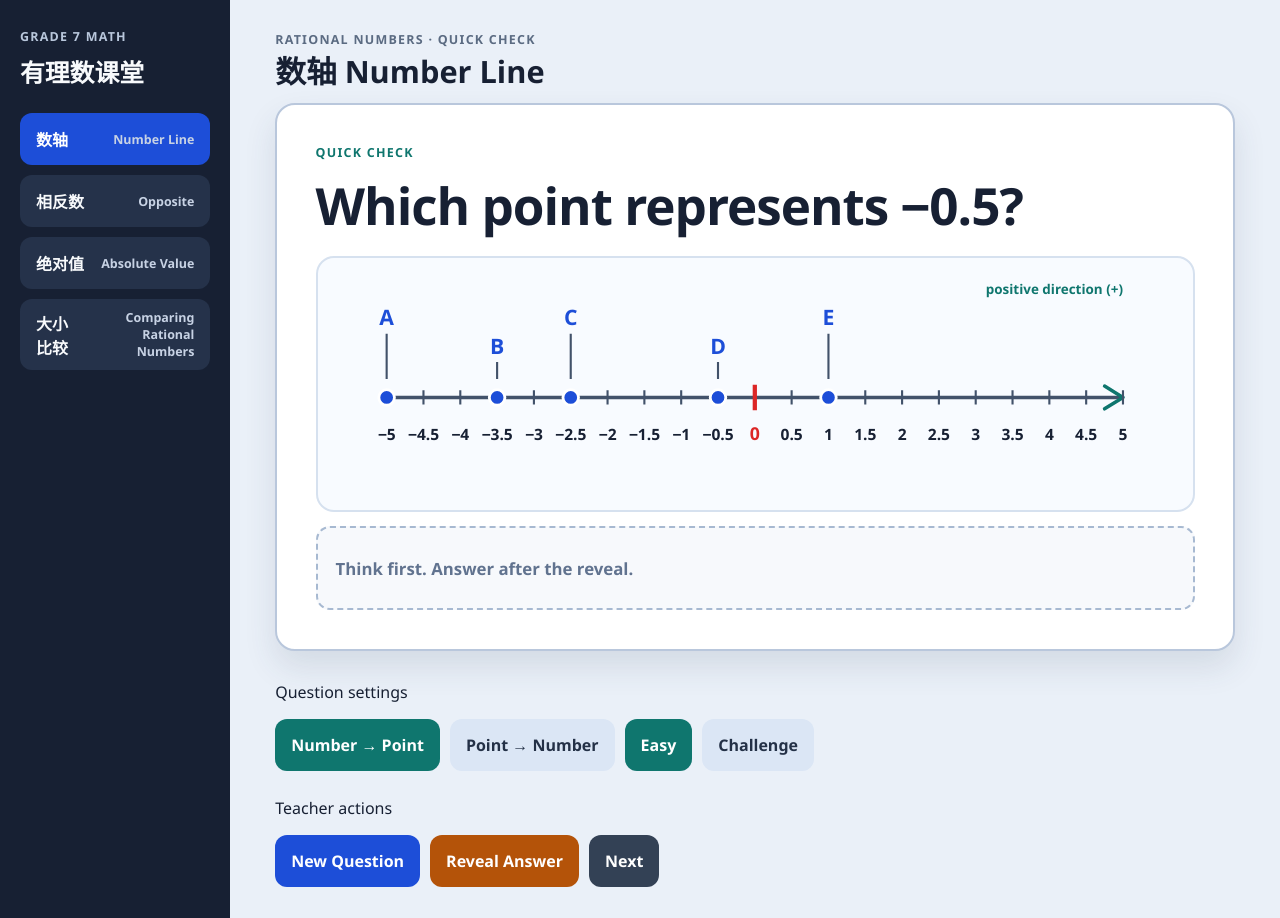
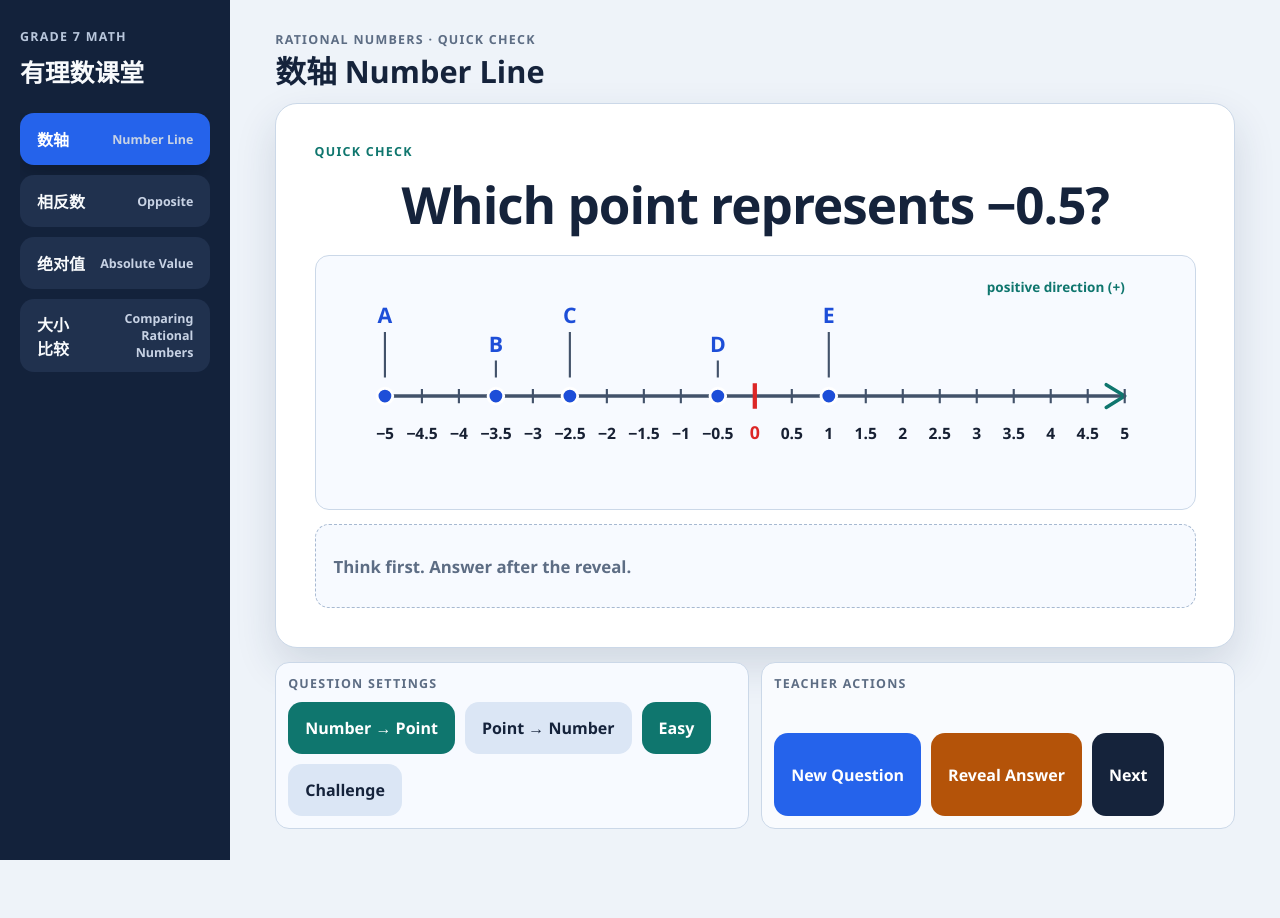
Before and after one commit to DING0180/rational-numbers-classroom-v2, a website built with Vite: page index.html in a window 1280 px wide. After the commit the page ends 860 px from the top, so only its background shows below. Built offline with nearby package versions, Linux system fonts and the light colour scheme.

Commit message:
feat: refresh classroom workspace visual system

```diff
--- a/src/styles.css
+++ b/src/styles.css
@@ -1,29 +1,49 @@
-:root { color: #172033; background: #eaf0f8; font-family: "Segoe UI", "Microsoft YaHei", sans-serif; }
+:root {
+  --canvas: #eef3f9;
+  --surface: #ffffff;
+  --surface-muted: #f7faff;
+  --ink: #15233b;
+  --ink-muted: #5d6d84;
+  --rail: #13223b;
+  --primary: #2563eb;
+  --teal: #0f766e;
+  --reveal: #b45309;
+  --line: #cbd8e8;
+  --radius-lg: 22px;
+  --radius-md: 14px;
+  --shadow-stage: 0 18px 42px rgb(28 49 82 / 14%);
+  --focus: #f59e0b;
+  color: var(--ink);
+  background: var(--canvas);
+  font-family: "Segoe UI", "Microsoft YaHei", sans-serif;
+}
+
 * { box-sizing: border-box; }
 html, body, #app { min-block-size: 100%; margin: 0; }
-body { min-inline-size: 0; }
-button { min-height: 52px; border: 0; border-radius: 12px; padding: 10px 16px; font: inherit; font-weight: 750; cursor: pointer; }
-button:focus-visible { outline: 3px solid #f59e0b; outline-offset: 3px; }
+body { min-inline-size: 0; background: var(--canvas); }
+button { min-height: 52px; border: 1px solid transparent; border-radius: var(--radius-md); padding: 10px 16px; font: inherit; font-weight: 750; cursor: pointer; transition: transform 140ms ease, box-shadow 140ms ease, background-color 140ms ease; }
+button:focus-visible { outline: 3px solid var(--focus); outline-offset: 3px; }
+button:active:not(:disabled) { transform: translateY(1px); box-shadow: inset 0 2px 0 rgb(0 0 0 / 12%); }
 button:disabled { cursor: default; opacity: .55; }
 
 .classroom-app { min-block-size: 100dvh; display: grid; grid-template-columns: clamp(220px, 18vw, 280px) minmax(0, 1fr); overflow: hidden; }
-.sidebar { min-block-size: 0; display: flex; flex-direction: column; gap: 24px; padding: 28px 20px; background: #172033; color: #f8fafc; }
-.sidebar-header p, .workspace-header p, .quick-check-label, .answer-label { margin: 0; font-size: .78rem; font-weight: 800; letter-spacing: .1em; text-transform: uppercase; }
+.sidebar { min-block-size: 0; display: flex; flex-direction: column; gap: 24px; padding: 28px 20px; background: var(--rail); color: #f8fafc; }
+.sidebar-header p, .workspace-header p, .quick-check-label, .answer-label, .control-group-label { margin: 0; font-size: .78rem; font-weight: 800; letter-spacing: .1em; text-transform: uppercase; }
 .sidebar-header p { color: #b9c7dc; }
 .sidebar-header h2 { margin: 8px 0 0; font-size: 1.55rem; }
 .sidebar nav { min-block-size: 0; display: grid; align-content: start; gap: 10px; overflow: auto; }
-.sidebar button { min-inline-size: 0; display: flex; justify-content: space-between; align-items: center; gap: 10px; background: #25324a; color: #f8fafc; text-align: left; }
+.sidebar button { min-inline-size: 0; display: flex; justify-content: space-between; align-items: center; gap: 10px; background: #20314e; color: #f8fafc; text-align: left; }
 .sidebar button span:last-child { color: #c7d2e4; font-size: .78rem; font-weight: 600; text-align: right; }
-.sidebar button[aria-current='page'] { background: #1d4ed8; color: white; }
+.sidebar button[aria-current='page'] { background: var(--primary); color: white; box-shadow: 0 8px 18px rgb(0 0 0 / 20%); }
 
 .workspace { min-inline-size: 0; min-block-size: 0; display: grid; grid-template-rows: auto minmax(0, 1fr) auto; gap: clamp(12px, 1.8vh, 20px); padding: clamp(18px, 2.4vw, 36px) clamp(20px, 3.5vw, 64px); overflow: hidden; }
-.workspace-header p { color: #5b6b82; }
+.workspace-header p { color: var(--ink-muted); }
 .workspace-header h1 { margin: 6px 0 0; font-size: clamp(1.65rem, 2.4vw, 2.65rem); line-height: 1.15; }
-.classroom-stage { min-inline-size: 0; min-block-size: 0; display: grid; grid-template-rows: auto minmax(0, 1fr) minmax(84px, auto); gap: clamp(12px, 1.8vh, 20px); padding: clamp(22px, 3vw, 48px); overflow: hidden; border: 2px solid #b9c7dc; border-radius: 20px; background: white; box-shadow: 0 16px 32px rgb(46 63 91 / 12%); }
-.quick-check-label { color: #0f766e; }
-.question-panel { min-inline-size: 0; min-block-size: 0; display: flex; flex-direction: column; justify-content: center; gap: clamp(16px, 2.5vh, 28px); }
-.question-prompt { max-inline-size: 31ch; margin: 0; color: #172033; font-size: clamp(2rem, 4vw, 4.6rem); font-weight: 800; line-height: 1.18; letter-spacing: -.02em; }
-.number-line-visual { min-inline-size: 0; min-block-size: 0; flex: 1 1 auto; display: grid; align-items: center; padding: clamp(8px, 1vw, 18px); border: 2px solid #d6e1ef; border-radius: 18px; background: #f8fbff; overflow: hidden; }
+.classroom-stage { min-inline-size: 0; min-block-size: 0; display: grid; grid-template-rows: auto minmax(0, 1fr) minmax(84px, auto); gap: clamp(12px, 1.8vh, 20px); padding: clamp(22px, 3vw, 48px); overflow: hidden; border: 1px solid var(--line); border-radius: var(--radius-lg); background: var(--surface); box-shadow: var(--shadow-stage); }
+.quick-check-label { color: var(--teal); }
+.question-panel { min-inline-size: 0; min-block-size: 0; display: flex; flex-direction: column; align-items: center; justify-content: center; gap: clamp(16px, 2.5vh, 28px); }
+.question-prompt { inline-size: 100%; max-inline-size: 31ch; margin: 0; color: var(--ink); font-size: clamp(2rem, 4vw, 4.6rem); font-weight: 800; line-height: 1.18; letter-spacing: -.02em; text-align: center; }
+.number-line-visual { min-inline-size: 0; min-block-size: 0; inline-size: min(100%, 1100px); flex: 1 1 auto; display: grid; align-items: center; padding: clamp(8px, 1vw, 18px); border: 1px solid var(--line); border-radius: var(--radius-md); background: var(--surface-muted); overflow: hidden; }
 .number-line-svg { inline-size: 100%; max-block-size: min(39vh, 360px); display: block; overflow: visible; }
 .axis, .tick, .point-stem { stroke: #42526a; stroke-width: 3; }
 .axis { stroke-width: 5; }
@@ -35,21 +55,27 @@ button:disabled { cursor: default; opacity: .55; }
 .tick-label, .point-label { fill: #172033; font-family: inherit; font-weight: 750; text-anchor: middle; }
 .tick-label { font-size: 22px; }
 .point-label { fill: #1d4ed8; font-size: 30px; }
-.answer-panel { min-inline-size: 0; min-block-size: 84px; display: flex; align-items: center; gap: 12px; padding: 14px 18px; border: 2px dashed #a7b9d1; border-radius: 14px; background: #f7f9fc; color: #61738f; }
-.answer-panel--visible { display: grid; grid-template-columns: auto auto 1fr; align-items: baseline; border-style: solid; border-color: #0f766e; background: #ecfdf5; color: #172033; }
+
+.answer-panel { min-inline-size: 0; min-block-size: 84px; display: flex; align-items: center; gap: 12px; padding: 14px 18px; border: 1px dashed #a7b9d1; border-radius: var(--radius-md); background: var(--surface-muted); color: var(--ink-muted); }
+.answer-panel--visible { display: grid; grid-template-columns: auto auto minmax(0, 1fr); align-items: baseline; border-style: solid; border-color: var(--teal); background: #e7f6f3; color: var(--ink); }
 .answer-label, .answer-value, .answer-explanation, .answer-prompt { margin: 0; }
-.answer-label { color: #0f766e; }
+.answer-label { color: var(--teal); }
 .answer-value { color: #047857; font-size: clamp(1.8rem, 3vw, 3.4rem); font-weight: 850; }
 .answer-explanation { font-size: clamp(1rem, 1.25vw, 1.25rem); line-height: 1.45; }
 .answer-prompt { font-size: 1.05rem; font-weight: 700; }
 
-.teacher-controls { min-inline-size: 0; display: grid; gap: 10px; }
+.teacher-controls { min-inline-size: 0; display: grid; grid-template-columns: repeat(auto-fit, minmax(min(100%, 300px), 1fr)); gap: 12px; }
+.control-group { min-inline-size: 0; display: grid; gap: 10px; padding: 12px; border: 1px solid var(--line); border-radius: var(--radius-md); background: var(--surface); }
+.control-group--settings { background: var(--surface-muted); }
+.control-group--actions { background: #f9fbfe; }
+.control-group-label { color: var(--ink-muted); }
 .config-controls, .action-controls { display: flex; flex-wrap: wrap; gap: 10px; }
-.config-controls button { background: #dbe6f5; color: #243147; }
-.config-controls button[aria-pressed='true'] { background: #0f766e; color: white; }
-.action-controls button { background: #1d4ed8; color: white; }
-.action-controls button[data-action='reveal'] { background: #b45309; }
-.action-controls button[data-action='next'] { background: #334155; }
+.config-controls button { background: #dbe6f5; color: var(--ink); }
+.config-controls button[aria-pressed='true'] { background: var(--teal); color: white; }
+.action-controls button { background: var(--primary); color: white; }
+.action-controls button[data-action='reveal'] { background: var(--reveal); }
+.action-controls button[data-action='next'] { background: var(--ink); }
 
 @media (max-height: 768px) { .sidebar { gap: 14px; padding-block: 16px; } .workspace { gap: 10px; padding-block: 14px; } .workspace-header p { display: none; } .classroom-stage { gap: 10px; padding: 18px 24px; } .question-prompt { font-size: clamp(1.8rem, 3.4vw, 3.2rem); } .number-line-svg { max-block-size: 31vh; } .answer-explanation { display: none; } }
 @media (max-width: 820px) { .classroom-app { grid-template-columns: minmax(0, 1fr); grid-template-rows: auto minmax(0, 1fr); overflow: visible; } .sidebar { gap: 12px; padding: 14px 18px; } .sidebar nav { grid-template-columns: repeat(2, minmax(0, 1fr)); } .workspace { overflow: visible; } }
+@media (prefers-reduced-motion: reduce) { *, *::before, *::after { transition-duration: 0.01ms !important; } }
```
Also changed, not shown: src/styles.test.js (+9 -0 lines).
